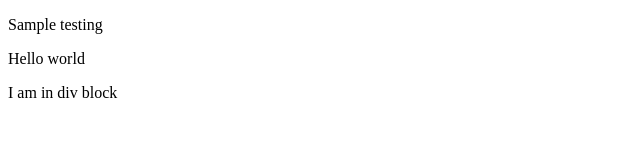
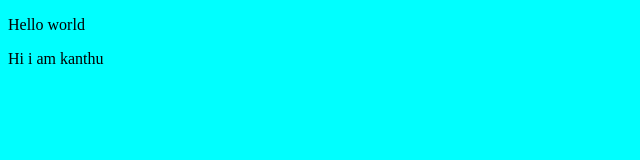
Before and after one commit to Kanthu04/project24, a plain HTML site: page index.html in a window 1280 px wide. Shown: the whole page, without its empty margins (0-640 px from the left). Drawn offline with Linux system fonts and the light colour scheme.

Commit message:
test again

```diff
--- a/index.html
+++ b/index.html
@@ -4,12 +4,14 @@
     <meta charset="UTF-8">
     <meta name="viewport" content="width=device-width, initial-scale=1.0">
     <title>Document</title>
+    <style>
+        * {
+            background-color: aqua;
+        }
+    </style>
 </head>
 <body>
-    <p>Sample testing</p>
     <p>Hello world</p>
-    <div>
-        <p>I am in div block</p>
-    </div>
+    <p>Hi i am kanthu</p>
 </body>
 </html>
```
